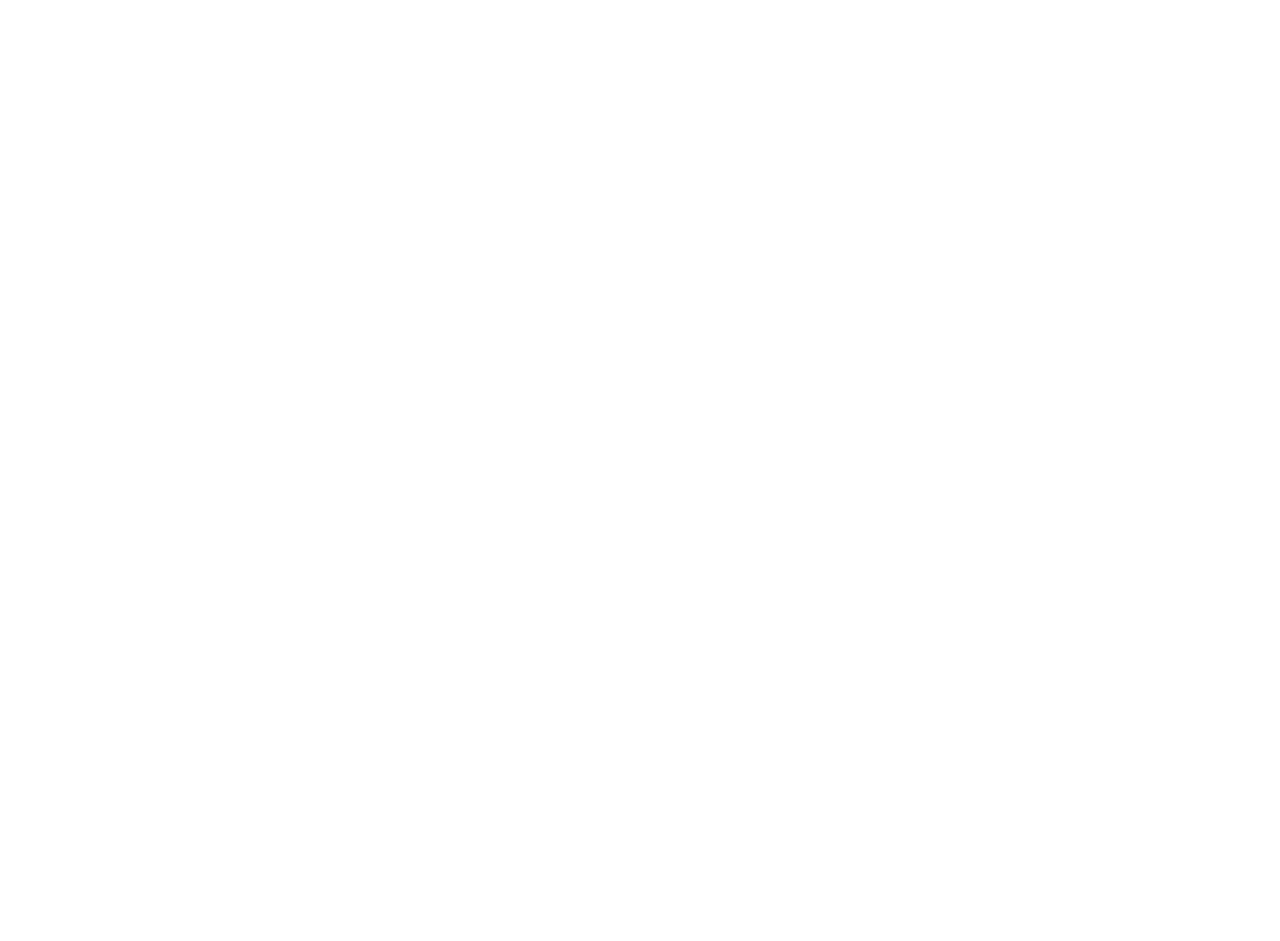
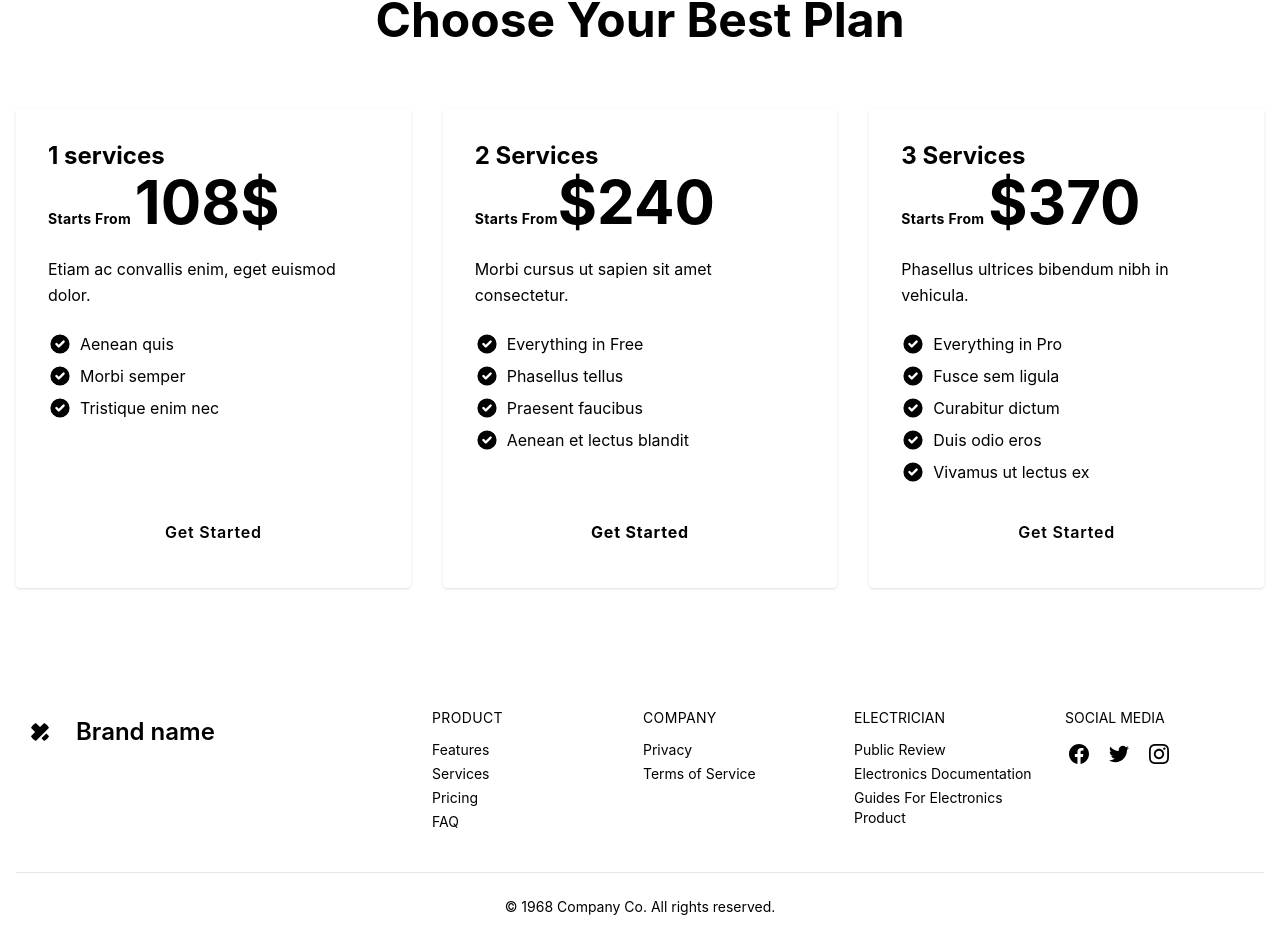
Before and after one commit to NoyonAhammadKhan/service-review, a React (Create React App) app: page / in a window 1280 px wide. Shown: the part 624-1565 px from the top of the page. Before the commit the page ends 800 px from the top, so only its background shows below. Built offline with nearby package versions, Linux system fonts and the light colour scheme; no server answers.

Commit message:
footer section done

```diff
--- a/src/layouts/Main.js
+++ b/src/layouts/Main.js
@@ -1,6 +1,6 @@
-import { Footer } from 'flowbite-react';
 import React from 'react';
 import { Outlet } from 'react-router-dom';
+import Footer from '../pages/Shared/Footer/Footer';
 import Header from '../pages/Shared/Header/Header';
 
 const Main = () => {
--- /dev/null
+++ b/src/pages/Home/About/About.js
@@ -0,0 +1,21 @@
+import React from 'react';
+
+const About = () => {
+    return (
+        <section className="dark:bg-gray-800 dark:text-gray-100">
+        <div className="container flex flex-col mx-auto lg:flex-row">
+            <div className="w-full lg:w-1/3" style={{backgroundImage:" url('https://source.unsplash.com/random/640x480')",backgroundPosition: "center center", backgroundSize: "cover"}}></div>
+            <div className="flex flex-col w-full p-6 lg:w-2/3 md:p-8 lg:p-12">
+                <svg xmlns="http://www.w3.org/2000/svg" viewBox="0 0 20 20" fill="currentColor" className="w-8 h-8 mb-8 dark:text-violet-400">
+                    <path fillRule="evenodd" d="M2.166 4.999A11.954 11.954 0 0010 1.944 11.954 11.954 0 0017.834 5c.11.65.166 1.32.166 2.001 0 5.225-3.34 9.67-8 11.317C5.34 16.67 2 12.225 2 7c0-.682.057-1.35.166-2.001zm11.541 3.708a1 1 0 00-1.414-1.414L9 10.586 7.707 9.293a1 1 0 00-1.414 1.414l2 2a1 1 0 001.414 0l4-4z" clipRule="evenodd"></path>
+                </svg>
+                <h2 className="text-3xl font-semibold leading-none">Modern solutions to all kinds of problems</h2>
+                <p className="mt-4 mb-8 text-sm">Lorem ipsum dolor sit amet consectetur adipisicing elit. Non voluptatum rem amet!</p>
+                <button className="self-start px-10 py-3 text-lg font-medium rounded-3xl dark:bg-violet-400 dark:text-gray-900">Get started</button>
+            </div>
+        </div>
+    </section>
+    );
+};
+
+export default About;
--- a/src/pages/Home/Home.js
+++ b/src/pages/Home/Home.js
@@ -2,6 +2,7 @@
 import { useState } from 'react';
 import { useEffect } from 'react';
 import Banner from './Banner/Banner';
+import Pricing from './Pricing/Pricing';
 import ServicePortion from './ServicePortion/ServicePortion';
 
 
@@ -17,6 +18,7 @@
         <div>
            <ServicePortion services={services}/>
            <Banner/>
+           <Pricing/>
         </div>
     );
 };
--- /dev/null
+++ b/src/pages/Home/Pricing/Pricing.js
@@ -0,0 +1,131 @@
+import React from 'react';
+import { Link } from 'react-router-dom';
+
+const Pricing = () => {
+    return (
+        <section className="py-20 dark:bg-gray-800 dark:text-gray-100">
+	<div className="container px-4 mx-auto">
+		<div className="max-w-2xl mx-auto mb-16 text-center">
+			<span className="font-bold tracking-wider uppercase dark:text-violet-400">Pricing</span>
+			<h2 className="text-4xl font-bold lg:text-5xl">Choose Your Best Plan</h2>
+		</div>
+		<div className="flex flex-wrap items-stretch -mx-4">
+			<div className="flex w-full mb-8 sm:px-4 md:w-1/2 lg:w-1/3 lg:mb-0">
+				<div className="flex flex-col p-6 space-y-6 rounded shadow sm:p-8 dark:bg-gray-900">
+					<div className="space-y-2">
+						<h4 className="text-2xl font-bold">1 services</h4>
+						<span className="text-sm tracking-wide font-bold">Starts From </span><span className="text-6xl font-bold">108$</span>
+					</div>
+					<p className="mt-3 leading-relaxed dark:text-gray-400">Etiam ac convallis enim, eget euismod dolor.</p>
+					<ul className="flex-1 mb-6 dark:text-gray-400">
+						<li className="flex mb-2 space-x-2">
+							<svg xmlns="http://www.w3.org/2000/svg" viewBox="0 0 20 20" fill="currentColor" className="flex-shrink-0 w-6 h-6 dark:text-violet-400">
+								<path fillRule="evenodd" d="M10 18a8 8 0 100-16 8 8 0 000 16zm3.707-9.293a1 1 0 00-1.414-1.414L9 10.586 7.707 9.293a1 1 0 00-1.414 1.414l2 2a1 1 0 001.414 0l4-4z" clipRule="evenodd"></path>
+							</svg>
+							<span>Aenean quis</span>
+						</li>
+						<li className="flex mb-2 space-x-2">
+							<svg xmlns="http://www.w3.org/2000/svg" viewBox="0 0 20 20" fill="currentColor" className="flex-shrink-0 w-6 h-6 dark:text-violet-400">
+								<path fillRule="evenodd" d="M10 18a8 8 0 100-16 8 8 0 000 16zm3.707-9.293a1 1 0 00-1.414-1.414L9 10.586 7.707 9.293a1 1 0 00-1.414 1.414l2 2a1 1 0 001.414 0l4-4z" clipRule="evenodd"></path>
+							</svg>
+							<span>Morbi semper</span>
+						</li>
+						<li className="flex mb-2 space-x-2">
+							<svg xmlns="http://www.w3.org/2000/svg" viewBox="0 0 20 20" fill="currentColor" className="flex-shrink-0 w-6 h-6 dark:text-violet-400">
+								<path fillRule="evenodd" d="M10 18a8 8 0 100-16 8 8 0 000 16zm3.707-9.293a1 1 0 00-1.414-1.414L9 10.586 7.707 9.293a1 1 0 00-1.414 1.414l2 2a1 1 0 001.414 0l4-4z" clipRule="evenodd"></path>
+							</svg>
+							<span>Tristique enim nec</span>
+						</li>
+					</ul>
+					<button type="button" className="inline-block px-5 py-3 font-semibold tracking-wider text-center rounded dark:bg-violet-400 dark:text-gray-900">Get Started</button>
+				</div>
+			</div>
+			<div className="flex w-full mb-8 sm:px-4 md:w-1/2 lg:w-1/3 lg:mb-0">
+				<div className="flex flex-col p-6 space-y-6 rounded shadow sm:p-8 dark:bg-violet-400 dark:text-gray-900">
+					<div className="space-y-2">
+						<h4 className="text-2xl font-bold">2 Services</h4>
+						<span className="text-6xl font-bold"><span className="text-sm tracking-wide">Starts From</span>$240
+
+						</span>
+					</div>
+					<p className="leading-relaxed">Morbi cursus ut sapien sit amet consectetur.</p>
+					<ul className="flex-1 space-y-2">
+						<li className="flex items-center space-x-2">
+							<svg xmlns="http://www.w3.org/2000/svg" viewBox="0 0 20 20" fill="currentColor" className="flex-shrink-0 w-6 h-6">
+								<path fillRule="evenodd" d="M10 18a8 8 0 100-16 8 8 0 000 16zm3.707-9.293a1 1 0 00-1.414-1.414L9 10.586 7.707 9.293a1 1 0 00-1.414 1.414l2 2a1 1 0 001.414 0l4-4z" clipRule="evenodd"></path>
+							</svg>
+							<span>Everything in Free</span>
+						</li>
+						<li className="flex items-center space-x-2">
+							<svg xmlns="http://www.w3.org/2000/svg" viewBox="0 0 20 20" fill="currentColor" className="flex-shrink-0 w-6 h-6">
+								<path fillRule="evenodd" d="M10 18a8 8 0 100-16 8 8 0 000 16zm3.707-9.293a1 1 0 00-1.414-1.414L9 10.586 7.707 9.293a1 1 0 00-1.414 1.414l2 2a1 1 0 001.414 0l4-4z" clipRule="evenodd"></path>
+							</svg>
+							<span>Phasellus tellus</span>
+						</li>
+						<li className="flex items-center space-x-2">
+							<svg xmlns="http://www.w3.org/2000/svg" viewBox="0 0 20 20" fill="currentColor" className="flex-shrink-0 w-6 h-6">
+								<path fillRule="evenodd" d="M10 18a8 8 0 100-16 8 8 0 000 16zm3.707-9.293a1 1 0 00-1.414-1.414L9 10.586 7.707 9.293a1 1 0 00-1.414 1.414l2 2a1 1 0 001.414 0l4-4z" clipRule="evenodd"></path>
+							</svg>
+							<span>Praesent faucibus</span>
+						</li>
+						<li className="flex items-center space-x-2">
+							<svg xmlns="http://www.w3.org/2000/svg" viewBox="0 0 20 20" fill="currentColor" className="flex-shrink-0 w-6 h-6">
+								<path fillRule="evenodd" d="M10 18a8 8 0 100-16 8 8 0 000 16zm3.707-9.293a1 1 0 00-1.414-1.414L9 10.586 7.707 9.293a1 1 0 00-1.414 1.414l2 2a1 1 0 001.414 0l4-4z" clipRule="evenodd"></path>
+							</svg>
+							<span>Aenean et lectus blandit</span>
+						</li>
+					</ul>
+					<a rel="noopener noreferrer" href="#" className="inline-block w-full px-5 py-3 font-bold tracking-wider text-center rounded dark:bg-gray-800 dark:text-violet-400">Get Started</a>
+				</div>
+			</div>
+			<div className="w-full mb-8 sm:px-4 md:w-1/2 lg:w-1/3 lg:mb-0">
+				<div className="p-6 space-y-6 rounded shadow sm:p-8 dark:bg-gray-900">
+					<div className="space-y-2">
+						<h4 className="text-2xl font-bold">3 Services</h4>
+						<span className="text-6xl font-bold"><span className="text-sm tracking-wide">Starts From </span>$370
+
+						</span>
+					</div>
+					<p className="leading-relaxed dark:text-gray-400">Phasellus ultrices bibendum nibh in vehicula.</p>
+					<ul className="space-y-2 dark:text-gray-400">
+						<li className="flex items-start space-x-2">
+							<svg xmlns="http://www.w3.org/2000/svg" viewBox="0 0 20 20" fill="currentColor" className="flex-shrink-0 w-6 h-6 dark:text-violet-400">
+								<path fillRule="evenodd" d="M10 18a8 8 0 100-16 8 8 0 000 16zm3.707-9.293a1 1 0 00-1.414-1.414L9 10.586 7.707 9.293a1 1 0 00-1.414 1.414l2 2a1 1 0 001.414 0l4-4z" clipRule="evenodd"></path>
+							</svg>
+							<span>Everything in Pro</span>
+						</li>
+						<li className="flex items-start space-x-2">
+							<svg xmlns="http://www.w3.org/2000/svg" viewBox="0 0 20 20" fill="currentColor" className="flex-shrink-0 w-6 h-6 dark:text-violet-400">
+								<path fillRule="evenodd" d="M10 18a8 8 0 100-16 8 8 0 000 16zm3.707-9.293a1 1 0 00-1.414-1.414L9 10.586 7.707 9.293a1 1 0 00-1.414 1.414l2 2a1 1 0 001.414 0l4-4z" clipRule="evenodd"></path>
+							</svg>
+							<span>Fusce sem ligula</span>
+						</li>
+						<li className="flex items-start space-x-2">
+							<svg xmlns="http://www.w3.org/2000/svg" viewBox="0 0 20 20" fill="currentColor" className="flex-shrink-0 w-6 h-6 dark:text-violet-400">
+								<path fillRule="evenodd" d="M10 18a8 8 0 100-16 8 8 0 000 16zm3.707-9.293a1 1 0 00-1.414-1.414L9 10.586 7.707 9.293a1 1 0 00-1.414 1.414l2 2a1 1 0 001.414 0l4-4z" clipRule="evenodd"></path>
+							</svg>
+							<span>Curabitur dictum</span>
+						</li>
+						<li className="flex items-start space-x-2">
+							<svg xmlns="http://www.w3.org/2000/svg" viewBox="0 0 20 20" fill="currentColor" className="flex-shrink-0 w-6 h-6 dark:text-violet-400">
+								<path fillRule="evenodd" d="M10 18a8 8 0 100-16 8 8 0 000 16zm3.707-9.293a1 1 0 00-1.414-1.414L9 10.586 7.707 9.293a1 1 0 00-1.414 1.414l2 2a1 1 0 001.414 0l4-4z" clipRule="evenodd"></path>
+							</svg>
+							<span>Duis odio eros</span>
+						</li>
+						<li className="flex items-start space-x-2">
+							<svg xmlns="http://www.w3.org/2000/svg" viewBox="0 0 20 20" fill="currentColor" className="flex-shrink-0 w-6 h-6 dark:text-violet-400">
+								<path fillRule="evenodd" d="M10 18a8 8 0 100-16 8 8 0 000 16zm3.707-9.293a1 1 0 00-1.414-1.414L9 10.586 7.707 9.293a1 1 0 00-1.414 1.414l2 2a1 1 0 001.414 0l4-4z" clipRule="evenodd"></path>
+							</svg>
+							<span>Vivamus ut lectus ex</span>
+						</li>
+					</ul>
+					<Link rel="noopener noreferrer" href="#" className="inline-block w-full px-5 py-3 font-semibold tracking-wider text-center rounded dark:bg-violet-400 dark:text-gray-900">Get Started</Link>
+				</div>
+			</div>
+		</div>
+	</div>
+</section>
+    );
+};
+
+export default Pricing;
--- a/src/pages/Shared/Footer/Footer.js
+++ b/src/pages/Shared/Footer/Footer.js
@@ -23,7 +23,7 @@
 						<a rel="noopener noreferrer" href="#">Features</a>
 					</li>
 					<li>
-						<a rel="noopener noreferrer" href="#">Integrations</a>
+						<a rel="noopener noreferrer" href="#">Services</a>
 					</li>
 					<li>
 						<a rel="noopener noreferrer" href="#">Pricing</a>
@@ -45,16 +45,16 @@
 				</ul>
 			</div>
 			<div className="space-y-3">
-				<h3 className="uppercase dark:text-gray-50">Developers</h3>
+				<h3 className="uppercase dark:text-gray-50">Electrician</h3>
 				<ul className="space-y-1">
 					<li>
-						<a rel="noopener noreferrer" href="#">Public API</a>
+						<a rel="noopener noreferrer" href="#">Public Review</a>
 					</li>
 					<li>
-						<a rel="noopener noreferrer" href="#">Documentation</a>
+						<a rel="noopener noreferrer" href="#">Electronics Documentation</a>
 					</li>
 					<li>
-						<a rel="noopener noreferrer" href="#">Guides</a>
+						<a rel="noopener noreferrer" href="#">Guides For Electronics Product</a>
 					</li>
 				</ul>
 			</div>
```
